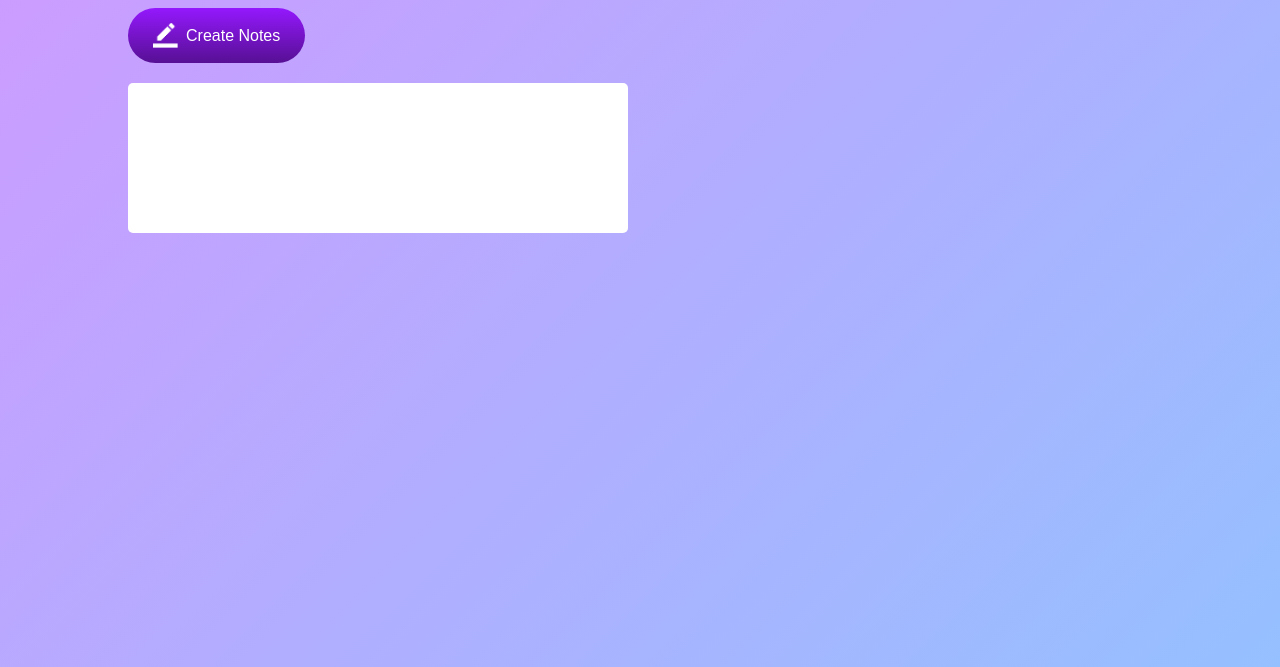
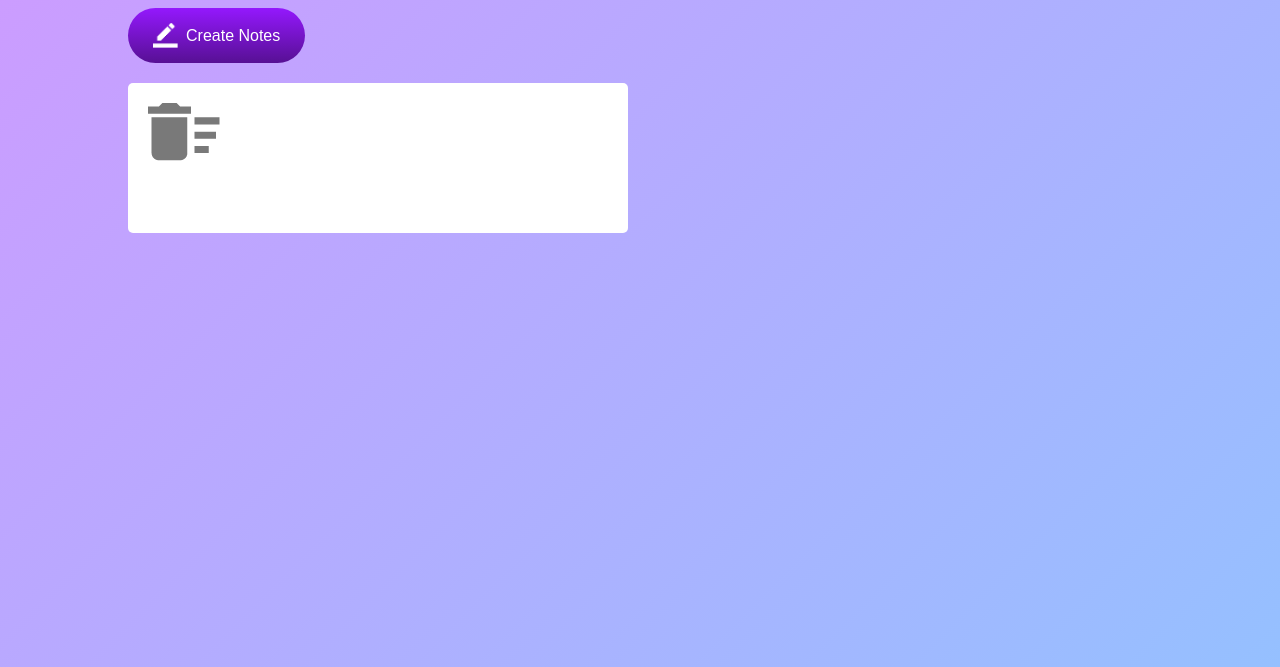
Before and after one commit to CRNSINGI/notes-app, a plain HTML site: page index.html in a window 1280 px wide. Shown: the part 133-800 px from the top of the page. Drawn offline with Linux system fonts and the light colour scheme.

Commit message:
add delete button

```diff
--- a/index.html
+++ b/index.html
@@ -12,7 +12,9 @@
         <h1><img src="images/notes.png">Notes</h1>
         <button><img src="images/edit.png">Create Notes</button>
         <div class="notes-container">
-            <p contenteditable="true" class="input-box"></p>
+            <p contenteditable="true" class="input-box">
+                <img src="images/delete.png">
+            </p>
         </div>
     </div>
 
```
